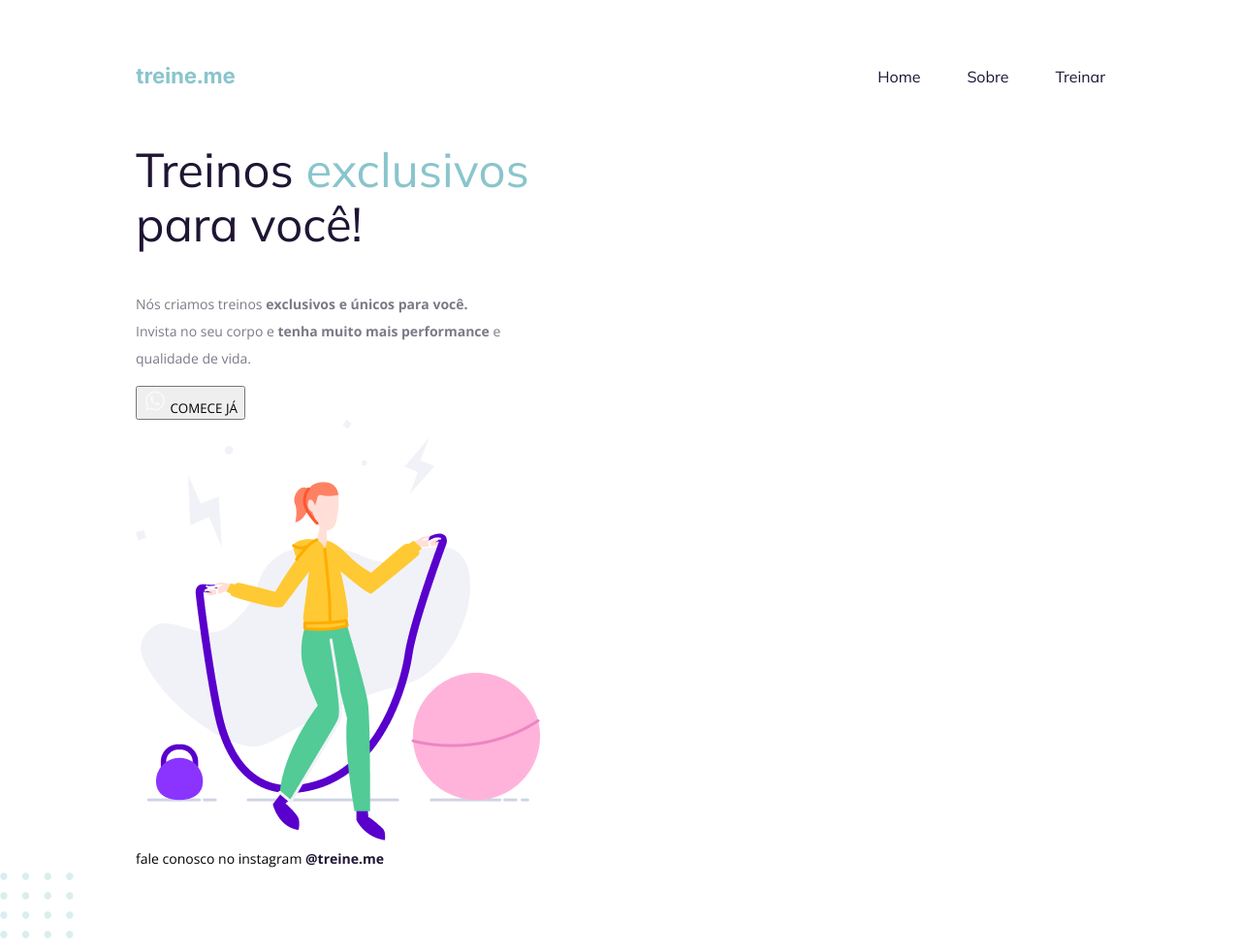
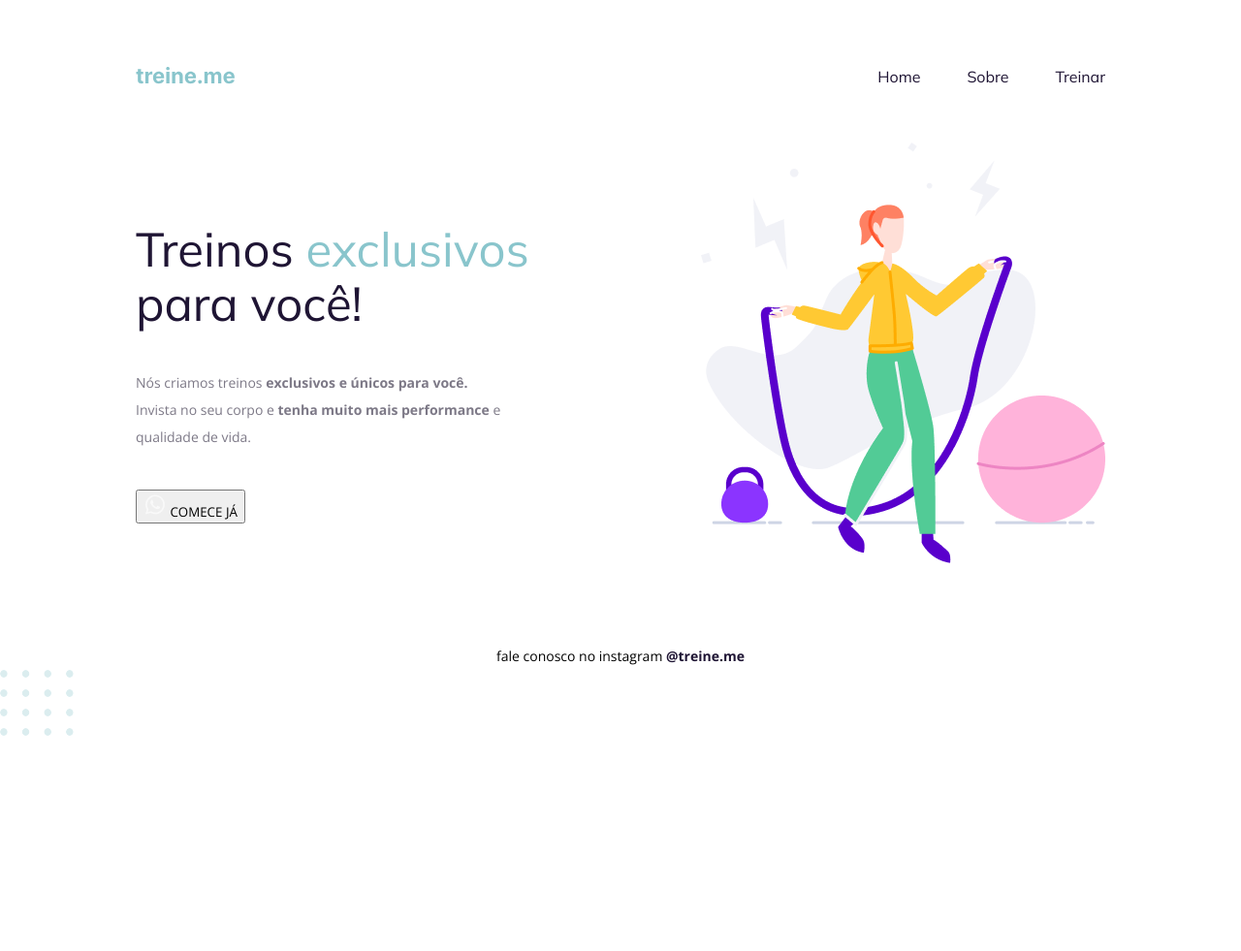
Before and after one commit to Ericodesenvolvedor/treine-me, a plain HTML site: page index.html in a window 1280 px wide. Shown: the whole page at 97% size. After the commit the page ends 800 px from the top, so only its background shows below. Drawn offline with nearby package versions, Linux system fonts and the light colour scheme.

Commit message:
feat: Adicionando espaçamentos e flex box

```diff
--- a/style.css
+++ b/style.css
@@ -36,7 +36,15 @@ ul li a:hover {
     font-weight: bold;
 }
 
-h1 {
+main {
+    display: flex;
+    align-items: center;
+    justify-content: space-between;
+
+    margin-bottom: 82px;
+}
+
+section h1 {
     font-size: 49px;
     line-height: 56px;
     color: #1F1534;
@@ -45,16 +53,17 @@ h1 {
     width: 489px;
 }
 
-h1 span {
+section h1 span {
     color:#89C5CC;
 }
 
-p {
+section p {
     font-size: 14px;
     line-height: 28px;
     color: #7D7987;
 
     width: 438px;
+    margin: 40px 0;
 }
 
 button {
@@ -65,6 +74,7 @@ button {
 footer {
     font-size: 14px;
     line-height: 28px;
+    text-align: center;
 }
 
 footer a {
```
